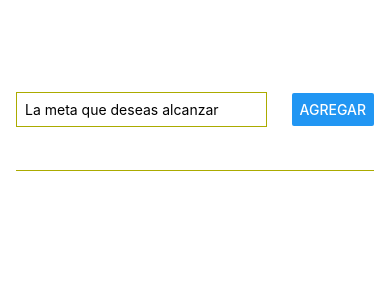
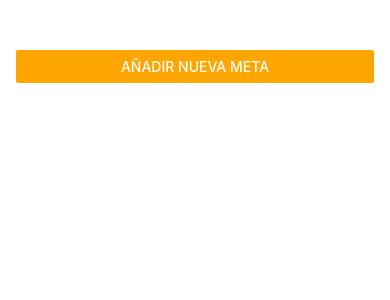
Before and after one commit to JuanC-Fandino/Goals-App, a React Native app: screen / in a window 390 px wide. Shown: the top 300 px of the page. Built offline with nearby package versions, Linux system fonts and the light colour scheme.

Commit message:
feat: style improved

```diff
--- a/App.js
+++ b/App.tsx
@@ -1,11 +1,8 @@
 import { useState } from 'react';
-import {
-  StyleSheet,
-  View,
-  FlatList,
-} from 'react-native';
-import GoalItem from "./components/GoalItem";
-import GoalInput from "./components/GoalInput";
+import { StyleSheet, View, FlatList, Button } from 'react-native';
+import GoalItem from './components/GoalItem';
+import GoalInput from './components/GoalInput';
+import React from 'react';
 
 // Every view organizes its children into a column by default (Flexbox)
 // JustifyContent: aligns children in the main axis
@@ -14,27 +11,52 @@ import GoalInput from "./components/GoalInput";
 // FlatList can render primitive data types but also objects, if we pass an object with a key property to the data prop it will use that key to render the list or we can pass a function to the keyExtractor prop
 
 export default function App() {
+  const [modalIsVisible, setModalIsVisible] = useState(false);
   const [courseGoals, setCourseGoals] = useState([]);
 
-  function addGoalHandler(enteredGoalText) {
+  function startAddGoalHandler() {
+    setModalIsVisible(true);
+  }
+
+  function addGoalHandler(enteredGoalText: string) {
     setCourseGoals([
       ...courseGoals,
       { text: enteredGoalText, id: Math.random().toString() },
     ]);
+    endAddGoalHandler();
+  }
+
+  function endAddGoalHandler() {
+    setModalIsVisible(false);
+  }
+
+  function removeGoalHandler(goalId) {
+    setCourseGoals((courseGoals) => {
+      return courseGoals.filter((goal) => goal.id !== goalId);
+    });
   }
 
   function renderItem(itemData) {
-    return <GoalItem text={itemData.item.text} />;
+    return <GoalItem item={itemData.item} onPressHandler={removeGoalHandler} />;
   }
 
   return (
     <View style={styles.appContainer}>
-    <GoalInput onAddGoal={addGoalHandler}/>
+      <Button
+        title={'Añadir nueva meta'}
+        color={'orange'}
+        onPress={startAddGoalHandler}
+      />
+      <GoalInput
+        onAddGoal={addGoalHandler}
+        visible={modalIsVisible}
+        onClose={endAddGoalHandler}
+      />
       <View style={styles.listContainer}>
         <FlatList
           data={courseGoals}
           renderItem={renderItem}
-          keyExtractor={(item, index) => {
+          keyExtractor={(item) => {
             return item.id;
           }}
         />
@@ -53,5 +75,4 @@ const styles = StyleSheet.create({
   listContainer: {
     flex: 5,
   },
-
 });
--- /dev/null
+++ b/assets/images/MainLogo.tsx
@@ -0,0 +1,18 @@
+import * as React from "react"
+import Svg, { Path } from "react-native-svg"
+
+const MainLogo = (props) => (
+	<Svg
+		xmlns="http://www.w3.org/2000/svg"
+		viewBox="0 0 480.001 480.001"
+		xmlSpace="preserve"
+		{...props}
+	>
+		<Path d="M364.997 167.453c-5.14 2.021-7.668 7.826-5.647 12.966 8.044 20.459 12.124 42.115 12.124 64.366 0 96.893-78.851 175.72-175.772 175.72-96.881 0-175.7-78.828-175.7-175.72 0-96.876 78.819-175.691 175.7-175.691 48.879 0 94.279 19.559 127.835 55.072 3.794 4.015 10.123 4.194 14.136.401 4.015-3.793 4.194-10.122.401-14.137-18.107-19.164-39.48-34.245-63.525-44.826-24.899-10.955-51.426-16.51-78.849-16.51C87.79 49.094 0 136.88 0 244.785c0 107.92 87.79 195.72 195.7 195.72 52.297 0 101.46-20.353 138.432-57.311 36.977-36.962 57.341-86.117 57.341-138.409 0-24.767-4.546-48.885-13.51-71.685-2.022-5.139-7.824-7.668-12.966-5.647z" />
+		<Path d="M291.622 158.77c3.808-4 3.652-10.33-.348-14.138-25.892-24.649-59.834-38.225-95.574-38.225-76.264 0-138.309 62.076-138.309 138.377 0 76.306 62.045 138.385 138.309 138.385 76.347 0 138.46-62.079 138.46-138.385 0-14.27-2.175-28.322-6.466-41.766-1.679-5.261-7.306-8.164-12.567-6.487-5.262 1.679-8.165 7.306-6.487 12.567 3.663 11.477 5.52 23.483 5.52 35.686 0 65.277-53.141 118.385-118.46 118.385-65.236 0-118.309-53.107-118.309-118.385 0-65.273 53.073-118.377 118.309-118.377 30.582 0 59.627 11.617 81.784 32.71 4 3.809 10.33 3.653 14.138-.347z" />
+		<Path d="M195.7 180.313c12.1 0 23.862 3.345 34.034 9.683a54.615 54.615 0 0 1 4.525 3.123c4.376 3.369 10.654 2.554 14.024-1.821 3.37-4.376 2.554-10.655-1.821-14.024a74.914 74.914 0 0 0-6.169-4.262c-13.33-8.307-28.75-12.698-44.594-12.698-46.535 0-84.395 37.894-84.395 84.472 0 46.594 37.859 84.501 84.395 84.501 46.611 0 84.532-37.907 84.532-84.501 0-3.803-.254-7.523-.778-11.373-.744-5.472-5.783-9.301-11.257-8.561-5.472.745-9.305 5.784-8.561 11.257a63.7 63.7 0 0 1 .596 8.677c0 35.566-28.949 64.501-64.532 64.501-35.507 0-64.395-28.935-64.395-64.501.002-35.551 28.889-64.473 64.396-64.473z" />
+		<Path d="m475.132 119.668-40.815-24.406-4.888-46.804a9.998 9.998 0 0 0-15.357-7.371l-39.283 25.28a9.999 9.999 0 0 0-4.587 8.273l-.704 51.944-158.391 96.197a27.489 27.489 0 0 0-16.172-5.246c-15.304 0-27.754 12.442-27.754 27.735s12.451 27.735 27.754 27.735c15.264 0 27.682-12.442 27.682-27.735 0-1.96-.207-3.872-.595-5.718l159.055-96.6 45.577 19.711a9.995 9.995 0 0 0 9.365-.76l39.377-25.235a10 10 0 0 0 4.604-8.574 10.003 10.003 0 0 0-4.868-8.426zm-45.424 22.526-40.185-17.378.604-44.535 21.099-13.578 3.719 35.612a10 10 0 0 0 4.814 7.544l31.248 18.685-21.299 13.65z" />
+	</Svg>
+)
+
+export default MainLogo
--- a/components/GoalInput.js
+++ /dev/null
@@ -1,49 +0,0 @@
-import { Button, StyleSheet, TextInput, View } from 'react-native';
-import { useState } from 'react';
-
-function GoalInput(props) {
-  const [enteredGoalText, setEnteredGoalText] = useState('');
-
-  function goalInputHandler(enteredText) {
-    setEnteredGoalText(enteredText);
-  }
-
-  // We are using here the same name of the function in the parent component, and actually we are calling it here and passing the enteredGoalText as an argument
-  function addGoalHandler() {
-    props.onAddGoal(enteredGoalText);
-    setEnteredGoalText('');
-  }
-
-  return (
-    <View style={styles.inputContainer}>
-      <TextInput
-        style={styles.textInput}
-        placeholder="La meta que deseas alcanzar"
-        onChangeText={goalInputHandler}
-        // This is how we bind the value of the input to the state
-        value={enteredGoalText}
-      />
-      <Button title="Agregar" onPress={addGoalHandler} />
-    </View>
-  );
-}
-
-const styles = StyleSheet.create({
-  inputContainer: {
-    flexDirection: 'row',
-    justifyContent: 'space-between',
-    alignItems: 'center',
-    marginBottom: 24,
-    borderBottomWidth: 1,
-    borderBottomColor: '#abab00',
-    flex: 1,
-  },
-  textInput: {
-    borderWidth: 1,
-    borderColor: '#abab00',
-    width: '70%',
-    marginRight: 8,
-    padding: 8,
-  },
-});
-export default GoalInput;
--- /dev/null
+++ b/components/GoalInput.tsx
@@ -0,0 +1,75 @@
+import { Button, Modal, StyleSheet, TextInput, View } from 'react-native';
+import React, { useState } from 'react';
+import MainLogo from '../assets/images/MainLogo';
+
+function GoalInput(props) {
+  const [enteredGoalText, setEnteredGoalText] = useState('');
+
+  function goalInputHandler(enteredText) {
+    setEnteredGoalText(enteredText);
+  }
+
+  // We are using here the same name of the function in the parent component, and actually we are calling it here and passing the enteredGoalText as an argument
+  function addGoalHandler() {
+    props.onAddGoal(enteredGoalText);
+    setEnteredGoalText('');
+  }
+
+  return (
+    <Modal visible={props.visible} animationType={'slide'}>
+      <View style={styles.inputContainer}>
+        <View style={styles.imageContainer}>
+          <MainLogo width="100" height="100" fill="orange" />
+        </View>
+
+        <TextInput
+          style={styles.textInput}
+          placeholder="Agrega tu meta aquí"
+          onChangeText={goalInputHandler}
+          // This is how we bind the value of the input to the state
+          value={enteredGoalText}
+        />
+        <View style={styles.buttonContainer}>
+          <View style={styles.button}>
+            <Button title="Agregar" onPress={addGoalHandler} />
+          </View>
+          <View style={styles.button}>
+            <Button title="Cancelar" onPress={props.onClose} />
+          </View>
+        </View>
+      </View>
+    </Modal>
+  );
+}
+
+const styles = StyleSheet.create({
+  inputContainer: {
+    flexDirection: 'column',
+    justifyContent: 'center',
+    alignItems: 'center',
+    marginBottom: 24,
+    borderBottomWidth: 1,
+    borderBottomColor: 'orange',
+    flex: 1,
+    padding: 16,
+  },
+  textInput: {
+    borderWidth: 1,
+    borderColor: 'orange',
+    borderRadius: 6,
+    width: '100%',
+    padding: 8,
+  },
+  buttonContainer: {
+    flexDirection: 'row',
+    marginTop: 8,
+  },
+  button: {
+    width: 100,
+    marginHorizontal: 8,
+  },
+  imageContainer: {
+    marginBottom: 16,
+  },
+});
+export default GoalInput;
--- a/components/GoalItem.js
+++ /dev/null
@@ -1,23 +0,0 @@
-import { Text, View, StyleSheet } from 'react-native';
-
-function GoalItem(props) {
-  return (
-    <View style={styles.goalItem}>
-      <Text style={styles.goalText}>{props.text}</Text>
-    </View>
-  );
-}
-
-const styles = StyleSheet.create({
-  goalItem: {
-    margin: 8,
-    padding: 8,
-    borderRadius: 6,
-    backgroundColor: '#abab00',
-  },
-  goalText: {
-    color: 'white',
-  },
-});
-
-export default GoalItem;
--- /dev/null
+++ b/components/GoalItem.tsx
@@ -0,0 +1,33 @@
+import { Text, View, StyleSheet, Pressable } from 'react-native';
+import React from 'react';
+
+function GoalItem(props) {
+  return (
+    <View style={styles.goalItem}>
+      <Pressable
+        android_ripple={{ color: 'red' }}
+        onPress={props.onPressHandler.bind(this, props.item.id)}
+        style={({ pressed }) => pressed && styles.pressedItem}
+      >
+        <Text style={styles.goalText}>{props.item.text}</Text>
+      </Pressable>
+    </View>
+  );
+}
+
+const styles = StyleSheet.create({
+  goalItem: {
+    margin: 8,
+    borderRadius: 6,
+    backgroundColor: 'orange',
+  },
+  goalText: {
+    color: 'white',
+    padding: 8,
+  },
+  pressedItem: {
+    opacity: 0.5,
+  },
+});
+
+export default GoalItem;
```
